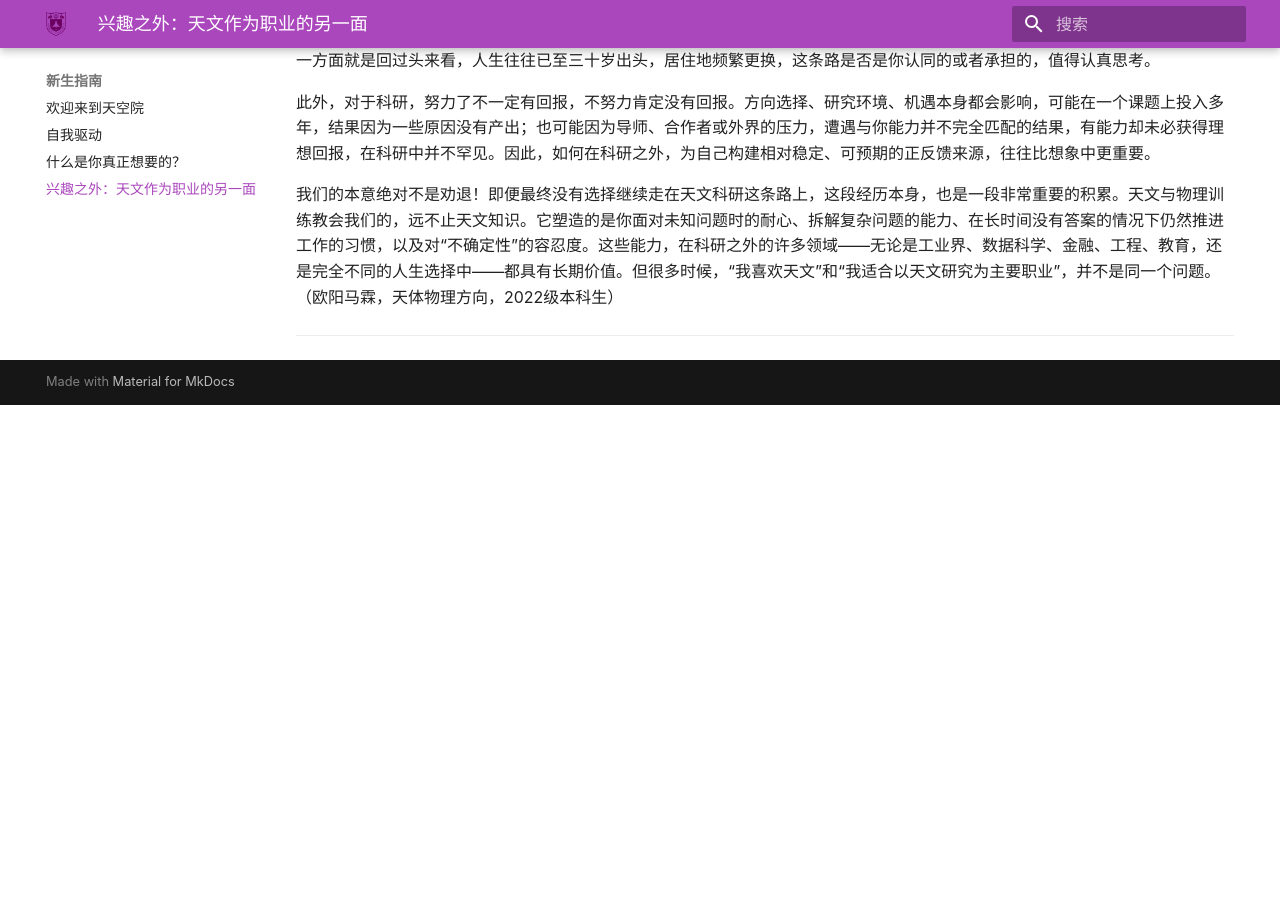
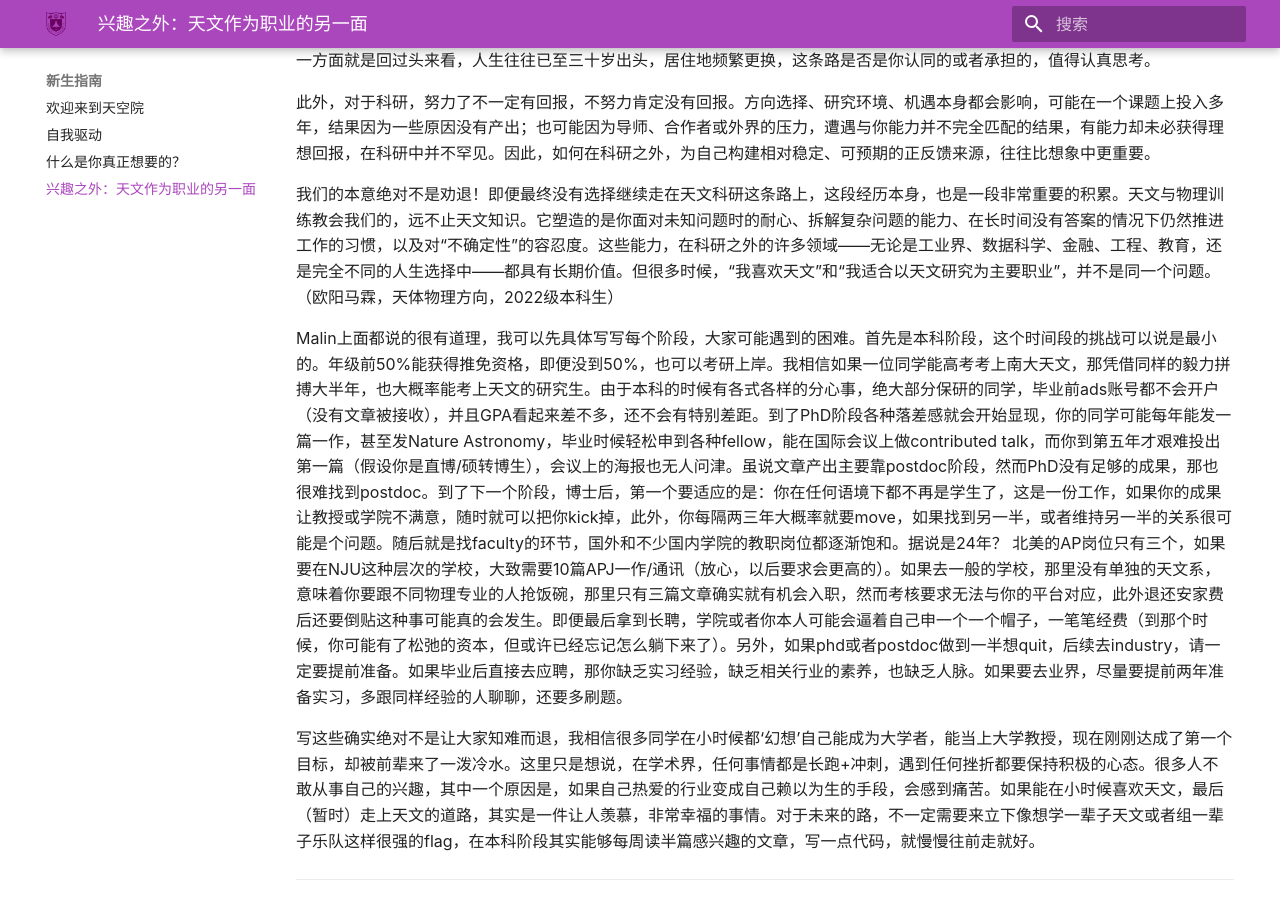
Before and after one commit to nju-astronomy/NJU-ASA, an MkDocs documentation site: the page built from docs/freshman/career_reality.md, in a window 1280 px wide and 900 px high, scrolled down 570 px. Built offline with MkDocs 1.6.1 and Material for MkDocs 9.7.7, drawn with Linux system fonts in a browser that asks for light colours; some web fonts are replaced; before the commit the page ends 975 px from its top, so only the background shows below that.

Commit message:
Update career_reality.md

```diff
--- a/docs/freshman/career_reality.md
+++ b/docs/freshman/career_reality.md
@@ -9,4 +9,9 @@
 
 我们的本意绝对不是劝退！即便最终没有选择继续走在天文科研这条路上，这段经历本身，也是一段非常重要的积累。天文与物理训练教会我们的，远不止天文知识。它塑造的是你面对未知问题时的耐心、拆解复杂问题的能力、在长时间没有答案的情况下仍然推进工作的习惯，以及对“不确定性”的容忍度。这些能力，在科研之外的许多领域——无论是工业界、数据科学、金融、工程、教育，还是完全不同的人生选择中——都具有长期价值。但很多时候，“我喜欢天文”和“我适合以天文研究为主要职业”，并不是同一个问题。（欧阳马霖，天体物理方向，2022级本科生）
 
+
+Malin上面都说的很有道理，我可以先具体写写每个阶段，大家可能遇到的困难。首先是本科阶段，这个时间段的挑战可以说是最小的。年级前50%能获得推免资格，即便没到50%，也可以考研上岸。我相信如果一位同学能高考考上南大天文，那凭借同样的毅力拼搏大半年，也大概率能考上天文的研究生。由于本科的时候有各式各样的分心事，绝大部分保研的同学，毕业前ads账号都不会开户（没有文章被接收），并且GPA看起来差不多，还不会有特别差距。到了PhD阶段各种落差感就会开始显现，你的同学可能每年能发一篇一作，甚至发Nature Astronomy，毕业时候轻松申到各种fellow，能在国际会议上做contributed talk，而你到第五年才艰难投出第一篇（假设你是直博/硕转博生），会议上的海报也无人问津。虽说文章产出主要靠postdoc阶段，然而PhD没有足够的成果，那也很难找到postdoc。到了下一个阶段，博士后，第一个要适应的是：你在任何语境下都不再是学生了，这是一份工作，如果你的成果让教授或学院不满意，随时就可以把你kick掉，此外，你每隔两三年大概率就要move，如果找到另一半，或者维持另一半的关系很可能是个问题。随后就是找faculty的环节，国外和不少国内学院的教职岗位都逐渐饱和。据说是24年？ 北美的AP岗位只有三个，如果要在NJU这种层次的学校，大致需要10篇APJ一作/通讯（放心，以后要求会更高的）。如果去一般的学校，那里没有单独的天文系，意味着你要跟不同物理专业的人抢饭碗，那里只有三篇文章确实就有机会入职，然而考核要求无法与你的平台对应，此外退还安家费后还要倒贴这种事可能真的会发生。即便最后拿到长聘，学院或者你本人可能会逼着自己申一个一个帽子，一笔笔经费（到那个时候，你可能有了松弛的资本，但或许已经忘记怎么躺下来了）。另外，如果phd或者postdoc做到一半想quit，后续去industry，请一定要提前准备。如果毕业后直接去应聘，那你缺乏实习经验，缺乏相关行业的素养，也缺乏人脉。如果要去业界，尽量要提前两年准备实习，多跟同样经验的人聊聊，还要多刷题。
+
+写这些确实绝对不是让大家知难而退，我相信很多同学在小时候都‘幻想’自己能成为大学者，能当上大学教授，现在刚刚达成了第一个目标，却被前辈来了一泼冷水。这里只是想说，在学术界，任何事情都是长跑+冲刺，遇到任何挫折都要保持积极的心态。很多人不敢从事自己的兴趣，其中一个原因是，如果自己热爱的行业变成自己赖以为生的手段，会感到痛苦。如果能在小时候喜欢天文，最后（暂时）走上天文的道路，其实是一件让人羡慕，非常幸福的事情。对于未来的路，不一定需要来立下像想学一辈子天文或者组一辈子乐队这样很强的flag，在本科阶段其实能够每周读半篇感兴趣的文章，写一点代码，就慢慢往前走就好。
+
 ---
```
